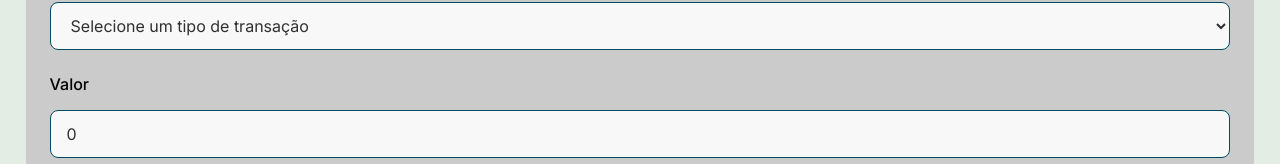
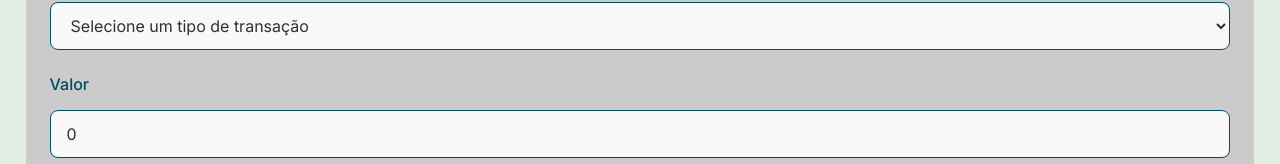
Before and after one commit to FIAP-Grupo20/tech_challenge-fase1, a Next.js app: page / in a window 1280 px wide. Shown: the part 772-936 px from the top of the page. Built offline with nearby package versions, Linux system fonts and the light colour scheme.

Commit message:
Update label color in Input componentstyle: correção da cor da label do input

```diff
--- a/src/components/Input/Input.tsx
+++ b/src/components/Input/Input.tsx
@@ -9,7 +9,7 @@ export default function InputComponente(props: iInput) {
   return (
     <InputGroup style={{ display: "flex", flexDirection: "column", gap: spacing.md }}>
       {props.label && (
-        <Form.Label htmlFor={props.id} style={{fontWeight: fontWeights.medium, fontSize: fontSizes.body, color: "var(--azul)"}}>
+        <Form.Label htmlFor={props.id} style={{fontWeight: fontWeights.medium, fontSize: fontSizes.body, color: palette.azul700}}>
           {props.label}
         </Form.Label>
       )}
```
